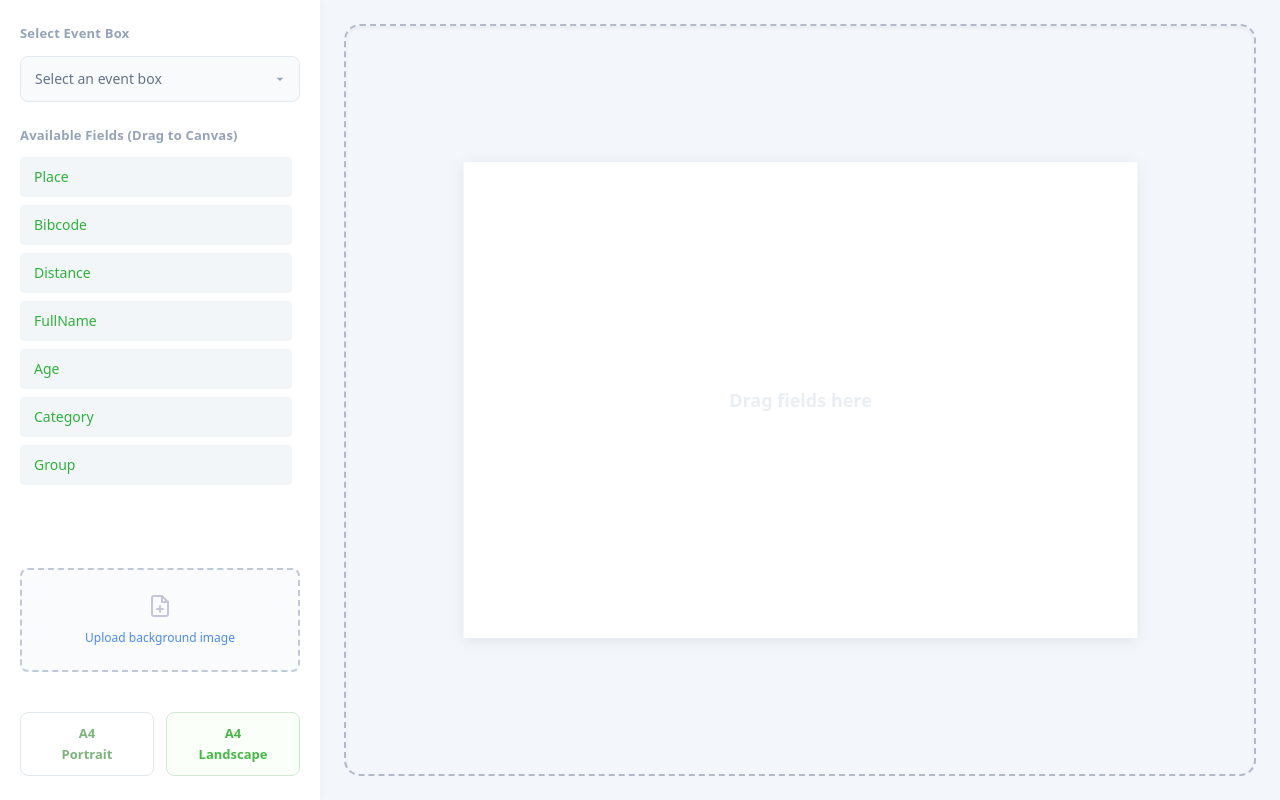
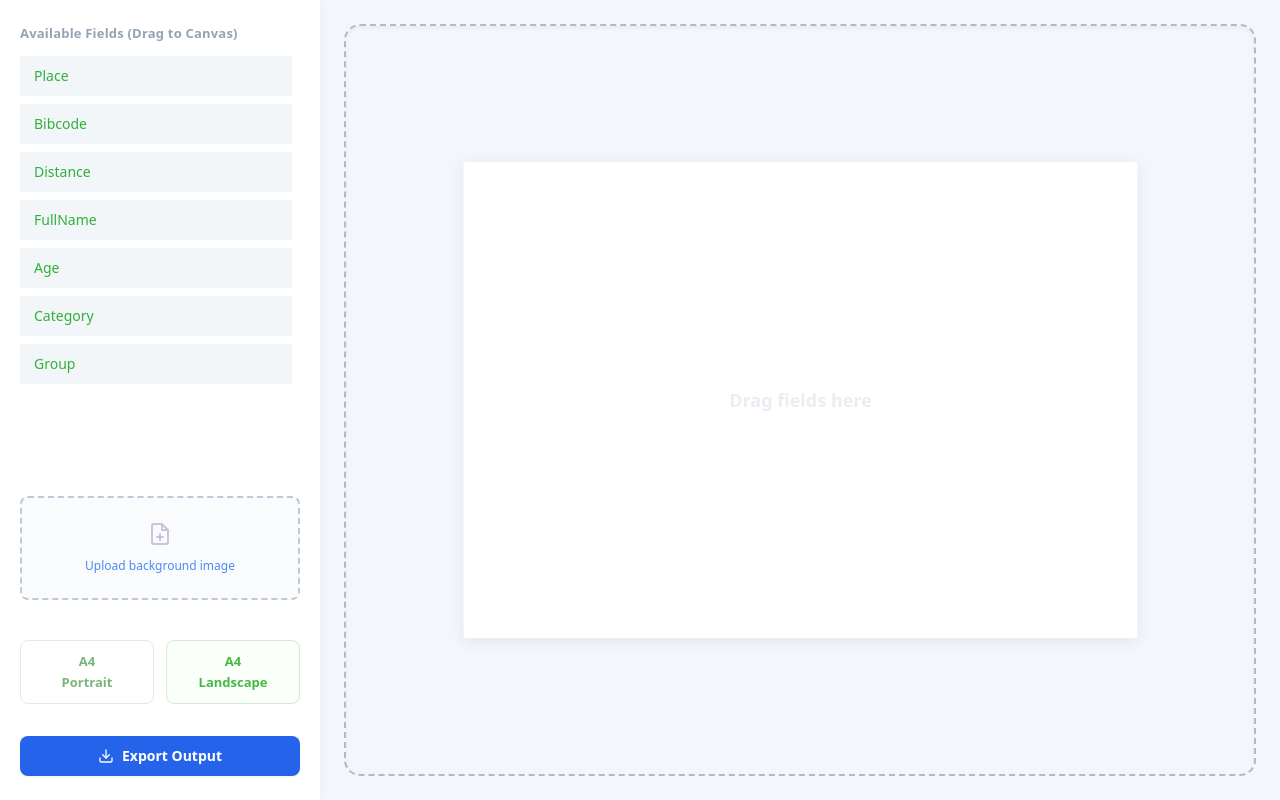
Before and after one commit to KEBOAIBEK/gencertif, an Angular app: page / in a window 1280 px wide. Built offline with nearby package versions, Linux system fonts and the light colour scheme.

Commit message:
add: adding download button and some refactoring

```diff
--- a/src/app/editor/editor.component.html
+++ b/src/app/editor/editor.component.html
@@ -4,20 +4,6 @@
 
     <!-- Left panel content (Fields / Add) -->
     <ng-container *ngIf="!selectedElement">
-      <!-- Select Event Box -->
-      <div class="flex flex-col gap-3 shrink-0">
-        <label class="text-[13px] font-semibold text-slate-400 tracking-[0.2px]">Select Event Box</label>
-        <div class="relative">
-          <select class="w-full appearance-none bg-slate-50 border border-slate-200 rounded-lg py-3 pl-3.5 pr-9 text-sm text-slate-500 cursor-pointer outline-none focus:border-slate-300">
-            <option value="" disabled selected>Select an event box</option>
-            <option value="1">Event Box 1</option>
-          </select>
-          <span class="absolute right-3 top-1/2 -translate-y-1/2 text-slate-400 pointer-events-none flex items-center">
-            <svg class="w-4 h-4" viewBox="0 0 24 24" fill="none" xmlns="http://www.w3.org/2000/svg"><path d="M7 10l5 5 5-5H7z" fill="currentColor"/></svg>
-          </span>
-        </div>
-      </div>
-
       <!-- Available Fields -->
       <div class="flex-1 flex flex-col gap-3 min-h-[200px]">
         <label class="text-[13px] font-semibold text-slate-400 tracking-[0.2px]">Available Fields (Drag to Canvas)</label>
@@ -33,7 +19,7 @@
 
       <!-- Upload Background -->
       <div class="flex flex-col gap-3 shrink-0">
-        <div class="border-2 border-dashed border-[#c0c9d8] rounded-lg bg-[#fafbfd] flex flex-col items-center justify-center py-6 px-4 gap-3 cursor-pointer transition-colors hover:bg-[#f1f5ff] hover:border-[#92abf2]">
+        <label for="bg-upload" class="border-2 border-dashed border-[#c0c9d8] rounded-lg bg-[#fafbfd] flex flex-col items-center justify-center py-6 px-4 gap-3 cursor-pointer transition-colors hover:bg-[#f1f5ff] hover:border-[#92abf2]">
           <div class="text-[#c9c4db] flex">
             <svg class="w-6 h-6" viewBox="0 0 24 24" fill="none" stroke="currentColor" stroke-width="2" stroke-linecap="round" stroke-linejoin="round">
               <path d="M14 2H6a2 2 0 0 0-2 2v16a2 2 0 0 0 2 2h12a2 2 0 0 0 2-2V8z"></path>
@@ -43,7 +29,8 @@
             </svg>
           </div>
           <span class="text-[#4b8af7] text-xs font-medium">Upload background image</span>
-        </div>
+        </label>
+        <input type="file" id="bg-upload" class="hidden" accept="image/*" (change)="onBackgroundUpload($event)">
       </div>
 
       <!-- Layout Buttons -->
@@ -59,6 +46,18 @@
                 class="flex-1 border rounded-lg py-2.5 flex flex-col items-center justify-center cursor-pointer transition-colors focus:outline-none">
           <span class="text-[13px] font-semibold leading-relaxed">A4</span>
           <span class="text-[13px] font-semibold leading-relaxed">Landscape</span>
+        </button>
+      </div>
+
+      <!-- Download JSON Button -->
+      <div class="pt-2 shrink-0">
+        <button (click)="downloadJson()" class="px-4 py-2.5 bg-blue-600 text-white rounded-lg hover:bg-blue-700 transition-colors font-semibold text-sm w-full flex items-center justify-center gap-2 shadow-sm">
+          <svg class="w-4 h-4" viewBox="0 0 24 24" fill="none" stroke="currentColor" stroke-width="2" stroke-linecap="round" stroke-linejoin="round">
+            <path d="M21 15v4a2 2 0 0 1-2 2H5a2 2 0 0 1-2-2v-4"></path>
+            <polyline points="7 10 12 15 17 10"></polyline>
+            <line x1="12" y1="15" x2="12" y2="3"></line>
+          </svg>
+          Export Output
         </button>
       </div>
     </ng-container>
@@ -132,6 +131,10 @@
       <!-- The Canvas Document -->
       <div class="bg-white shadow-[0_4px_24px_rgba(0,0,0,0.08)] relative box-border overflow-hidden transition-all duration-300 transform origin-center shrink-0"
            style="transform: scale(0.6);"
+           [style.backgroundImage]="backgroundImage ? 'url(' + backgroundImage + ')' : null"
+           [style.backgroundSize]="'100% 100%'"
+           [style.backgroundPosition]="'center'"
+           [style.backgroundRepeat]="'no-repeat'"
            [ngClass]="{
              'w-[794px] h-[1123px]': layout === 'portrait',
              'w-[1123px] h-[794px]': layout === 'landscape'
--- a/src/app/editor/editor.component.ts
+++ b/src/app/editor/editor.component.ts
@@ -25,6 +25,7 @@ export class EditorComponent {
   availableFields = ['Place', 'Bibcode', 'Distance', 'FullName', 'Age', 'Category', 'Group'];
 
   layout: 'portrait' | 'landscape' = 'landscape';
+  backgroundImage: string | null = null;
 
   elements: CanvasElement[] = [];
   selectedElement: CanvasElement | null = null;
@@ -36,6 +37,17 @@ export class EditorComponent {
 
   setLayout(layout: 'portrait' | 'landscape') {
     this.layout = layout;
+  }
+
+  onBackgroundUpload(event: Event) {
+    const input = event.target as HTMLInputElement;
+    if (input.files && input.files[0]) {
+      const reader = new FileReader();
+      reader.onload = (e) => {
+        this.backgroundImage = e.target?.result as string;
+      };
+      reader.readAsDataURL(input.files[0]);
+    }
   }
 
   onDragStartNew(event: DragEvent, field: string) {
@@ -144,4 +156,27 @@ export class EditorComponent {
     this.elements = this.elements.filter(e => e.id !== el.id);
     this.selectedElement = null;
   }
+
+  downloadJson() {
+    const data = {
+      layout: this.layout,
+      backgroundImage: this.backgroundImage,
+      elements: this.elements
+    };
+
+    // Create a Blob from the JSON data
+    const blob = new Blob([JSON.stringify(data, null, 2)], { type: 'application/json' });
+    const url = window.URL.createObjectURL(blob);
+
+    // Create a temporary anchor to trigger the download
+    const anchor = document.createElement('a');
+    anchor.href = url;
+    anchor.download = 'certificate-template.json';
+    document.body.appendChild(anchor);
+    anchor.click();
+
+    // Cleanup
+    document.body.removeChild(anchor);
+    window.URL.revokeObjectURL(url);
+  }
 }
```
